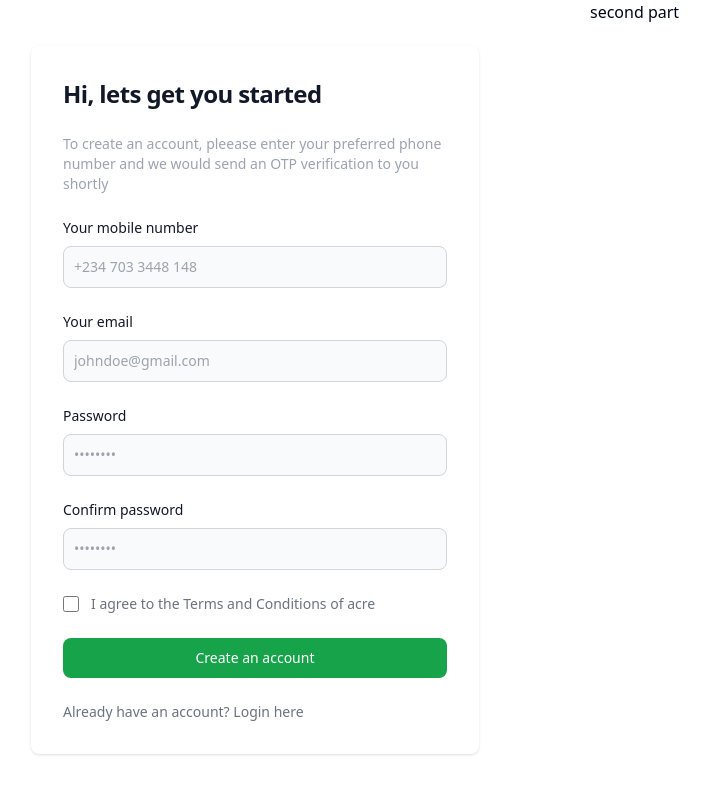
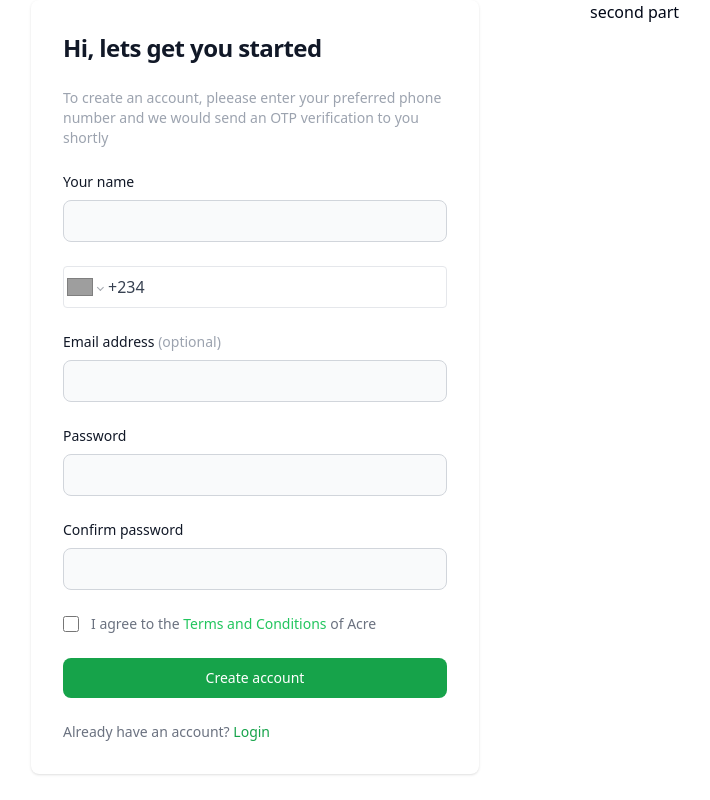
Before and after one commit to acres-ng/acre-frontend, a React (Vite) app: page /signup in a window 1280 px wide. Shown: the whole page, without its empty margins (60-770 px from the left). Built offline with nearby package versions, Linux system fonts and the light colour scheme; grey boxes are pictures that could not be loaded.

Commit message:
Done with signup, moving to implement OTP

```diff
--- a/src/components/signup/Signup.tsx
+++ b/src/components/signup/Signup.tsx
@@ -1,11 +1,82 @@
-import React from "react";
+import React, { useState } from "react";
+import { z } from "zod";
+import { FieldValues, useForm } from "react-hook-form";
+import { zodResolver } from "@hookform/resolvers/zod";
+import PhoneInput, {
+  isValidPhoneNumber,
+  parsePhoneNumber,
+} from "react-phone-number-input";
+import "react-phone-number-input/style.css";
+import userService from "@/services/userService";
+
+const signUpSchema = z
+  .object({
+    firstname: z.string().min(1, "Enter a valid name"),
+    email: z.string().email("Email is required"),
+    password: z.string().min(8, "Password must be atleast 8 characters long"),
+    confirmPassword: z.string(),
+    phone: z.string().refine(isValidPhoneNumber, {
+      message: "Please enter a valid phone number",
+    }),
+    country_code: z.string().min(2),
+  })
+  .refine((data) => data.password === data.confirmPassword, {
+    message: "Passwords do not match",
+    path: ["confirmPassword"],
+  });
+
+type TSignUpSchema = z.infer<typeof signUpSchema>;
+
+enum RegistrationStep {
+  UserData,
+  RegistrationSuccess,
+}
 
 const Signup = () => {
+  const [currentStep, setCurrentStep] = useState<RegistrationStep>(
+    RegistrationStep.UserData
+  );
+  const [serverError, setServerError] = useState<string | null>(null);
+
+  const handlePhoneChange = (value: string) => {
+    setValue("phone", value || "");
+    const phoneNumber = parsePhoneNumber(value);
+    if (phoneNumber) {
+      setValue("country_code", phoneNumber.country || "");
+    } else {
+      setValue("country_code", "");
+    }
+  };
+
+  const {
+    register,
+    handleSubmit,
+    formState: { errors, isSubmitting },
+    setValue,
+    getValues,
+    reset,
+    setError,
+  } = useForm<TSignUpSchema>({ resolver: zodResolver(signUpSchema) });
+
+  const onSubmit = async (data: FieldValues) => {
+    console.log(data);
+    try {
+      const result = await userService.register(data);
+      if (result.status >= 200 && result.status <= 300) {
+        setCurrentStep(RegistrationStep.RegistrationSuccess);
+      } else {
+        setServerError("An error occurred during registration1."); // Handle other server errors
+      }
+    } catch (error: any) {
+      setServerError(error.response.data); // Handle unexpected errors
+    }
+  };
+
   return (
     <div className="grid grid-cols-2 gap-5">
       <section className="">
-        <div className="flex flex-col items-center justify-center px-6 py-8 mx-auto md:h-screen lg:py-0">
-          <div className="w-full bg-white rounded-lg shadow dark:border md:mt-0 sm:max-w-md xl:p-0 dark:bg-gray-800 dark:border-gray-700">
+        <div className="flex flex-col items-center justify-center px-6 py-8 mx-auto lg:py-0">
+          <div className="w-full bg-white rounded-lg shadow  md:mt-0 sm:max-w-md xl:p-0">
             <div className="p-6 space-y-4 md:space-y-6 sm:p-8">
               <h1 className="text-xl font-bold leading-tight tracking-tight text-gray-900 md:text-2xl dark:text-white">
                 Hi, lets get you started
@@ -14,36 +85,77 @@ const Signup = () => {
                 To create an account, pleease enter your preferred phone number
                 and we would send an OTP verification to you shortly
               </p>
-              <form className="space-y-4 md:space-y-6" action="#">
+              {serverError && (
+                <div className="text-red-500 text-sm mb-4">{serverError}</div>
+              )}
+              <form
+                className="space-y-4 md:space-y-6"
+                onSubmit={handleSubmit(onSubmit)}
+              >
                 <div>
                   <label
-                    htmlFor="phone"
+                    htmlFor="name"
                     className="block mb-2 text-sm font-medium text-gray-900"
                   >
-                    Your mobile number
+                    Your name
                   </label>
                   <input
-                    type="tel"
-                    name="phone"
-                    id="phone"
+                    {...register("firstname", { required: "Name is required" })}
+                    type="text"
+                    name="firstname"
+                    id="name"
                     className="bg-gray-50 border border-gray-300 text-gray-900 sm:text-sm rounded-lg focus:ring-primary-600 focus:border-primary-600 block w-full p-2.5 dark:bg-gray-700 dark:border-gray-600 dark:placeholder-gray-400 dark:text-white dark:focus:ring-blue-500 dark:focus:border-blue-500"
-                    placeholder="+234 703 3448 148"
                   />
+                  {errors.firstname && (
+                    <p className="text-red-500 text-sm">
+                      {errors.firstname.message}
+                    </p>
+                  )}
                 </div>
+                <PhoneInput
+                  {...register("phone", {
+                    required: "Phone is required",
+                    validate: {
+                      validPhone: (value) =>
+                        isValidPhoneNumber(value) ||
+                        "Enter a valid phone number",
+                    },
+                  })}
+                  value={getValues("phone")}
+                  onChange={handlePhoneChange}
+                  defaultCountry="NG"
+                  countryCallingCodeEditable={false}
+                  country="NG"
+                  international
+                  withCountryCallingCode
+                  className="border appearance-none text-gray-700 border-gray-200 rounded py-2 px-1  focus:outline-none"
+                />
+
                 <div>
                   <label
                     htmlFor="email"
                     className="block mb-2 text-sm font-medium text-gray-900 dark:text-white"
                   >
-                    Your email
+                    Email address{" "}
+                    <span className="text-gray-400">(optional)</span>
                   </label>
                   <input
+                    {...register("email", {
+                      required: "Email is required",
+                      pattern: {
+                        value: /\S+@\S+\.\S+/,
+                        message: "Enter a valid email address",
+                      },
+                    })}
+                    id="email"
                     type="email"
-                    name="email"
-                    id="email"
                     className="bg-gray-50 border border-gray-300 text-gray-900 sm:text-sm rounded-lg focus:ring-primary-600 focus:border-primary-600 block w-full p-2.5 dark:bg-gray-700 dark:border-gray-600 dark:placeholder-gray-400 dark:text-white dark:focus:ring-blue-500 dark:focus:border-blue-500"
-                    placeholder="johndoe@gmail.com"
                   />
+                  {errors.email && (
+                    <p className="text-red-500 text-sm">
+                      {errors.email.message}
+                    </p>
+                  )}
                 </div>
                 <div>
                   <label
@@ -53,12 +165,24 @@ const Signup = () => {
                     Password
                   </label>
                   <input
+                    {...register("password", {
+                      required: "Password is required",
+                      minLength: {
+                        value: 6,
+                        message: "Password must be at least 6 characters long",
+                      },
+                    })}
                     type="password"
                     name="password"
                     id="password"
-                    placeholder="••••••••"
+                    // placeholder="••••••••"
                     className="bg-gray-50 border border-gray-300 text-gray-900 sm:text-sm rounded-lg focus:ring-primary-600 focus:border-primary-600 block w-full p-2.5 dark:bg-gray-700 dark:border-gray-600 dark:placeholder-gray-400 dark:text-white dark:focus:ring-blue-500 dark:focus:border-blue-500"
                   />
+                  {errors.password && (
+                    <p className="text-red-500 text-sm">
+                      {errors.password.message}
+                    </p>
+                  )}
                 </div>
                 <div>
                   <label
@@ -68,12 +192,23 @@ const Signup = () => {
                     Confirm password
                   </label>
                   <input
+                    {...register("confirmPassword", {
+                      required: "Password do not match",
+                      minLength: {
+                        value: 6,
+                        message: "Password must be at least 6 characters long",
+                      },
+                    })}
                     type="password"
-                    name="confirm-password"
+                    name="confirmPassword"
                     id="confirm-password"
-                    placeholder="••••••••"
                     className="bg-gray-50 border border-gray-300 text-gray-900 sm:text-sm rounded-lg focus:ring-primary-600 focus:border-primary-600 block w-full p-2.5 dark:bg-gray-700 dark:border-gray-600 dark:placeholder-gray-400 dark:text-white dark:focus:ring-blue-500 dark:focus:border-blue-500"
                   />
+                  {errors.confirmPassword && (
+                    <p className="text-red-500 text-sm">
+                      {errors.confirmPassword.message}
+                    </p>
+                  )}
                 </div>
                 <div className="flex items-start">
                   <div className="flex items-center h-5">
@@ -94,25 +229,35 @@ const Signup = () => {
                         className="font-medium text-primary-600 hover:underline dark:text-primary-500"
                         href="#"
                       >
-                        Terms and Conditions
+                        <span className="text-green-500">
+                          Terms and Conditions
+                        </span>
                       </a>{" "}
-                      of acre
+                      of Acre
                     </label>
                   </div>
                 </div>
                 <button
                   type="submit"
+                  disabled={isSubmitting}
                   className="w-full text-white bg-green-600 hover:bg-primary-700 focus:ring-4 focus:outline-none focus:ring-primary-300 font-medium rounded-lg text-sm px-5 py-2.5 text-center "
                 >
-                  Create an account
+                  {isSubmitting ? (
+                    <span className="flex items-center">
+                      {/* <span className="mr-2">Signing up...</span> */}
+                      <span className="animate-spin rounded-full h-4 w-4 border-b-2 border-white"></span>
+                    </span>
+                  ) : (
+                    "Create account"
+                  )}
                 </button>
                 <p className="text-sm font-light text-gray-500 dark:text-gray-400">
                   Already have an account?{" "}
                   <a
                     href="#"
-                    className="font-medium text-primary-600 hover:underline dark:text-primary-500"
+                    className="font-medium text-green-600 hover:underline dark:text-primary-500"
                   >
-                    Login here
+                    Login
                   </a>
                 </p>
               </form>
--- /dev/null
+++ b/src/services/userService.ts
@@ -0,0 +1,21 @@
+import http from "./HttpService";
+import { API_URL } from "@/config";
+
+const apiUrl = API_URL + "auth/register";
+
+interface Verify {
+  code: string;
+  phone: string;
+}
+
+export function register(user: any) {
+  return http.post(apiUrl, user);
+}
+
+export function verifyOtp(data: Verify) {
+  return http.post(apiUrl + "/verify", data);
+}
+
+export default {
+  register,
+};
```
Also changed, not shown: package.json (+8 -1 lines), 1 other file (tests, documents, lock files or other folders).
